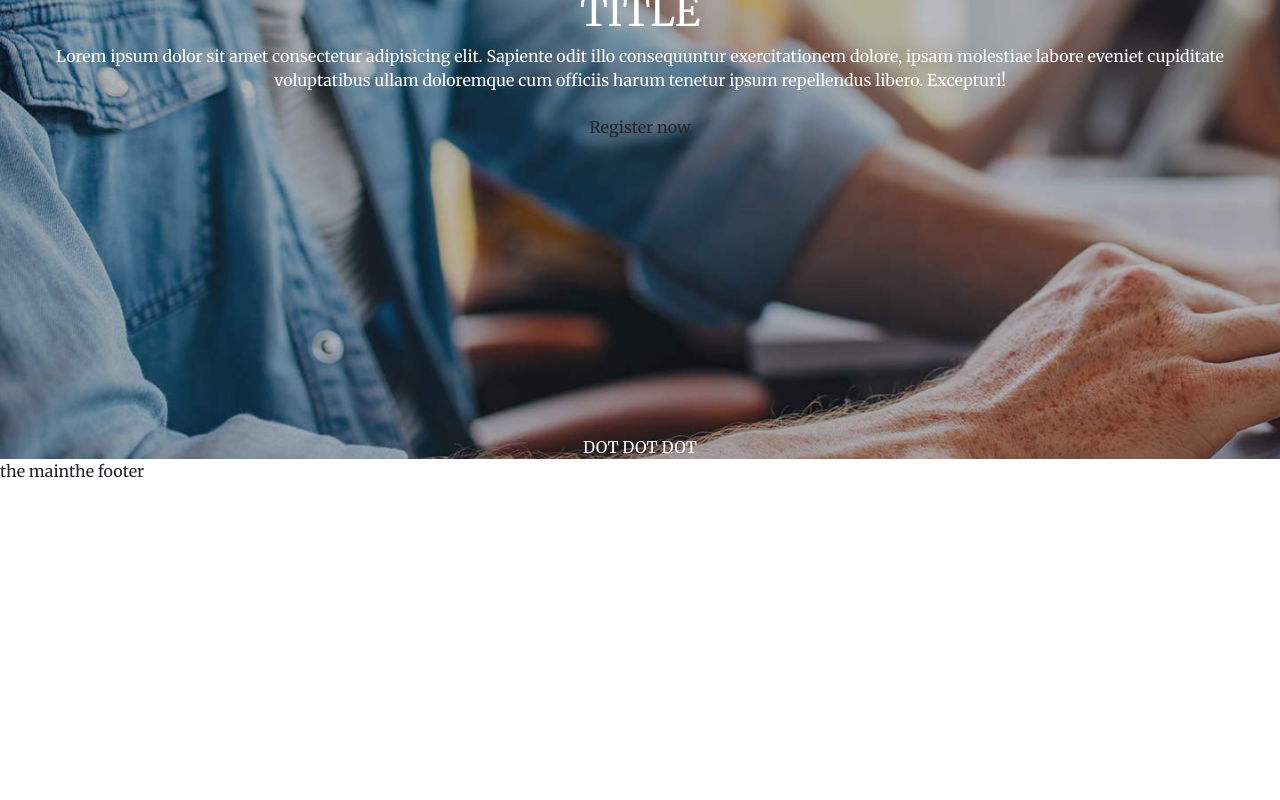
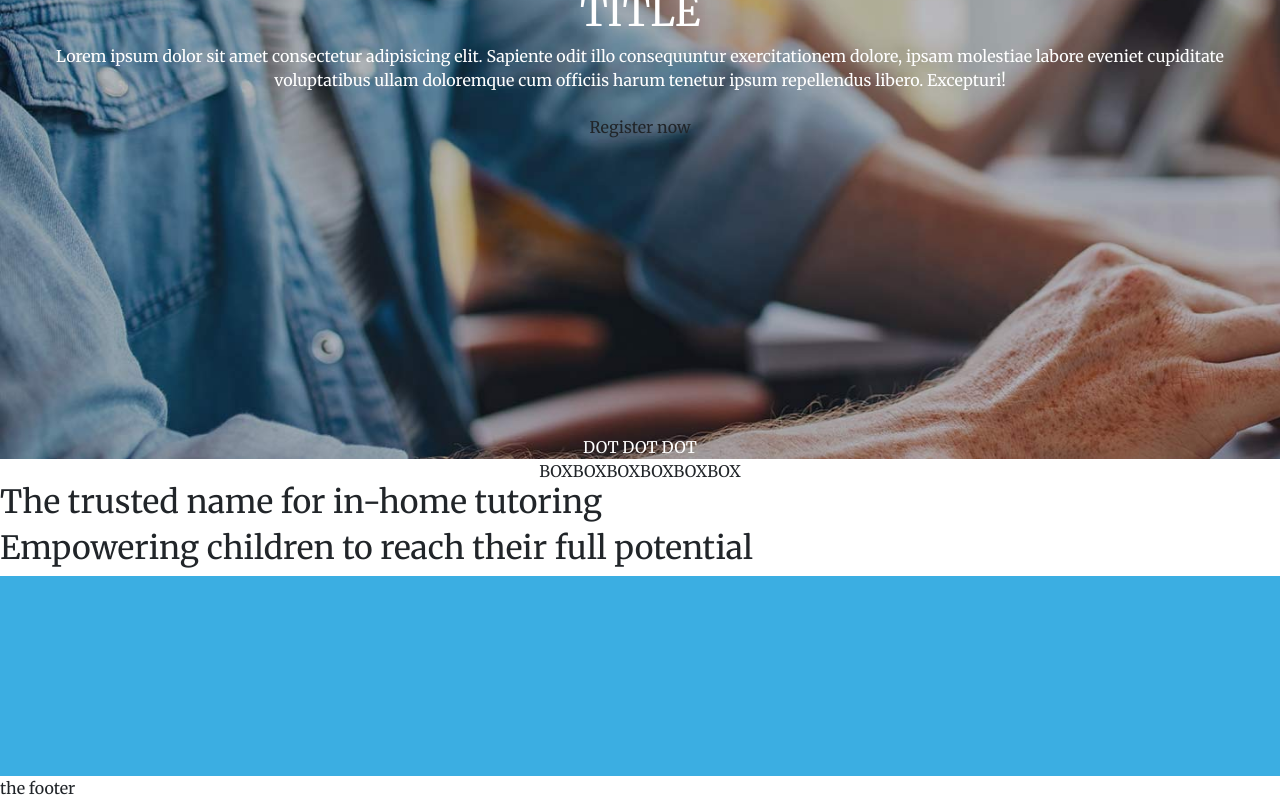
Before and after one commit to carloeusebi/proj-html-vuejs, a Vue app: page / in a window 1280 px wide. Shown: the part 341-1141 px from the top of the page. Before the commit the page ends 824 px from the top, so only its background shows below. Built offline with nearby package versions, Linux system fonts and the light colour scheme.

Commit message:
Added main content components

```diff
--- a/src/components/AppMain.vue
+++ b/src/components/AppMain.vue
@@ -1,7 +1,14 @@
 <script>
-export default {};
+import MainContent from './main/MainContent.vue';
+export default { components: { MainContent } };
 </script>
 
-<template>the main</template>
+<template>
+	<!-- MAIN CONTENT -->
+	<MainContent />
+	<!-- LEARNING -->
+	<!-- COURSES -->
+	<!-- PRICING -->
+</template>
 
 <style scoped></style>
--- /dev/null
+++ b/src/components/main/MainContent.vue
@@ -0,0 +1,12 @@
+<script>
+import MainContentBoxes from './MainContentBoxes.vue';
+import MainContentTutoring from './MainContentTutoring.vue';
+import MainContentPotential from './MainContentPotential.vue';
+import MainContentQuotes from './MainContentQuotes.vue';
+
+export default { components: { MainContentBoxes, MainContentTutoring, MainContentPotential, MainContentQuotes } };
+</script>
+
+<template><MainContentBoxes /><MainContentTutoring /><MainContentPotential /><MainContentQuotes /></template>
+
+<style scoped></style>
--- /dev/null
+++ b/src/components/main/MainContentBoxes.vue
@@ -0,0 +1,16 @@
+<script>
+export default {};
+</script>
+
+<template>
+	<div class="container">
+		<div v-for="n in 6">BOX</div>
+	</div>
+</template>
+
+<style scoped>
+.container {
+	display: flex;
+	justify-content: center;
+}
+</style>
--- /dev/null
+++ b/src/components/main/MainContentPotential.vue
@@ -0,0 +1,9 @@
+<script>
+export default {};
+</script>
+
+<template>
+	<h2>Empowering children to reach their full potential</h2>
+</template>
+
+<style scoped></style>
--- /dev/null
+++ b/src/components/main/MainContentQuotes.vue
@@ -0,0 +1,14 @@
+<script>
+export default {};
+</script>
+
+<template>
+	<section id="quotes"></section>
+</template>
+
+<style scoped>
+#quotes {
+	min-height: 200px;
+	background-image: url('@/assets/img/h5-parallax-img-1.png');
+}
+</style>
--- /dev/null
+++ b/src/components/main/MainContentTutoring.vue
@@ -0,0 +1,9 @@
+<script>
+export default {};
+</script>
+
+<template>
+	<h2>The trusted name for in-home tutoring</h2>
+</template>
+
+<style scoped></style>
```
